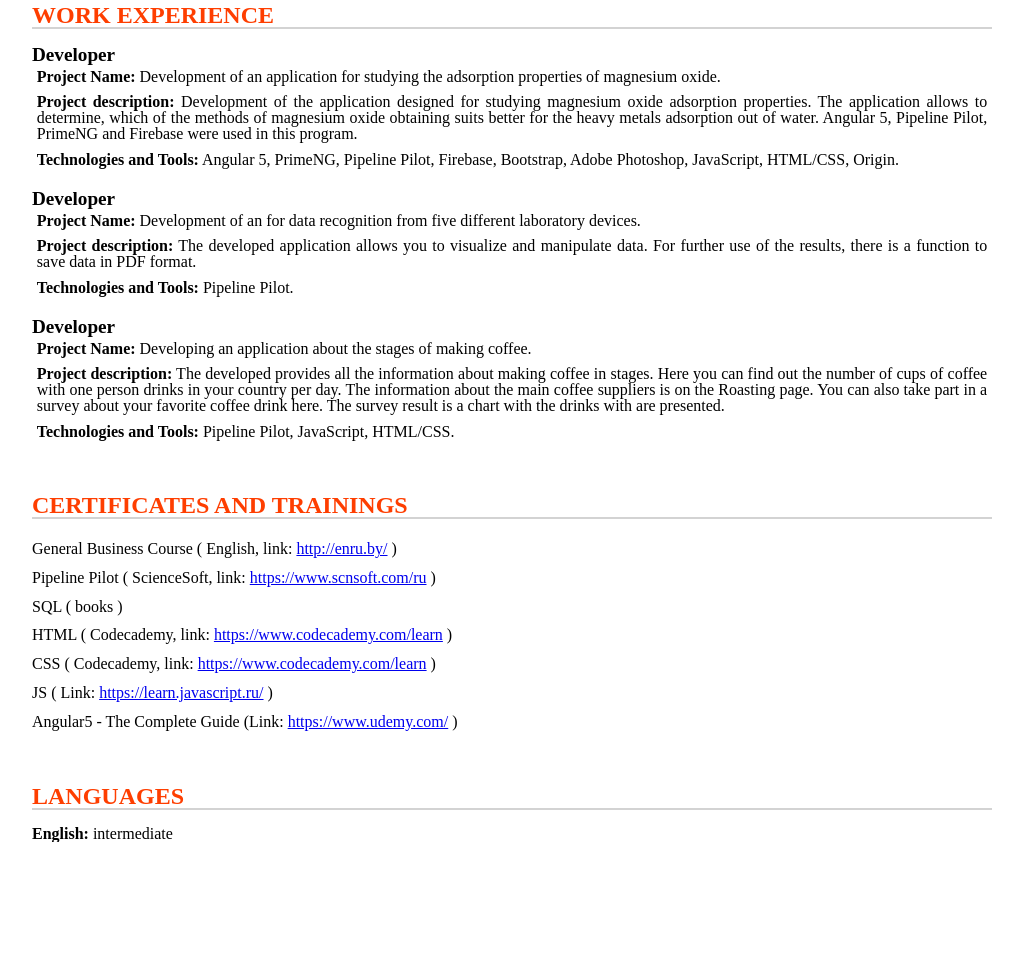
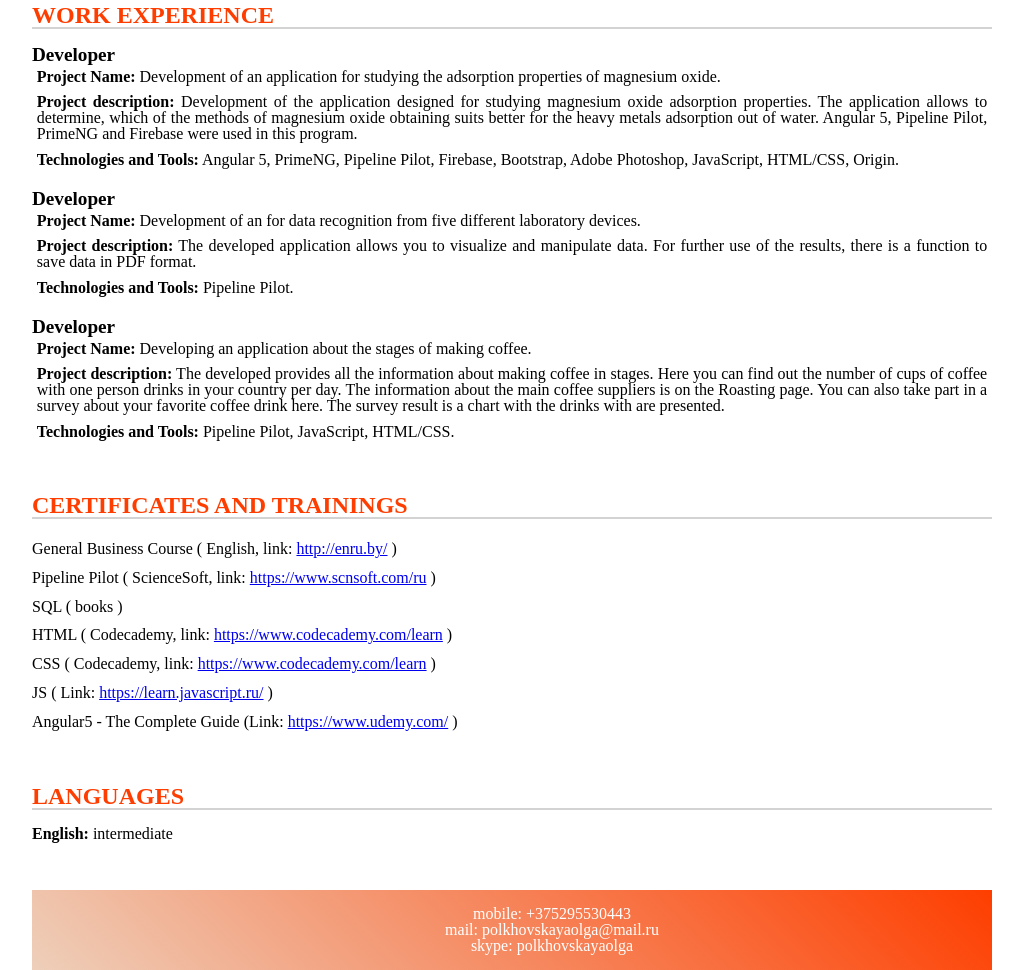
Before and after one commit to Polkhoovskaya/rsschool-cv, a plain HTML site: page index.html in a window 1280 px wide. Shown: the part 1003-1973 px from the top of the page, without its empty margins (128-1151 px from the left). Before the commit the page ends 1845 px from the top, so only its background shows below. Drawn offline with nearby package versions, Linux system fonts and the light colour scheme.

Commit message:
feat: add <footer>

```diff
--- a/index.html
+++ b/index.html
@@ -133,5 +133,11 @@
                 <p><span class="textStrong">English: </span>intermediate</p>
             </article>
         </main>
+        <footer>
+                <pre>
+                    mobile: +375295530443
+                    mail: polkhovskayaolga@mail.ru
+                    skype: polkhovskayaolga</pre>
+        </footer>
 </body>
 </html>
--- a/style.css
+++ b/style.css
@@ -92,3 +92,11 @@ article {
     text-align: justify;
     padding: 0.3rem;
 }
+
+
+footer {
+    padding: 1rem 2rem;
+    color: white;
+    text-align: center;
+    background: linear-gradient(45deg, #EECFBA, #fe3e00);
+}
```
